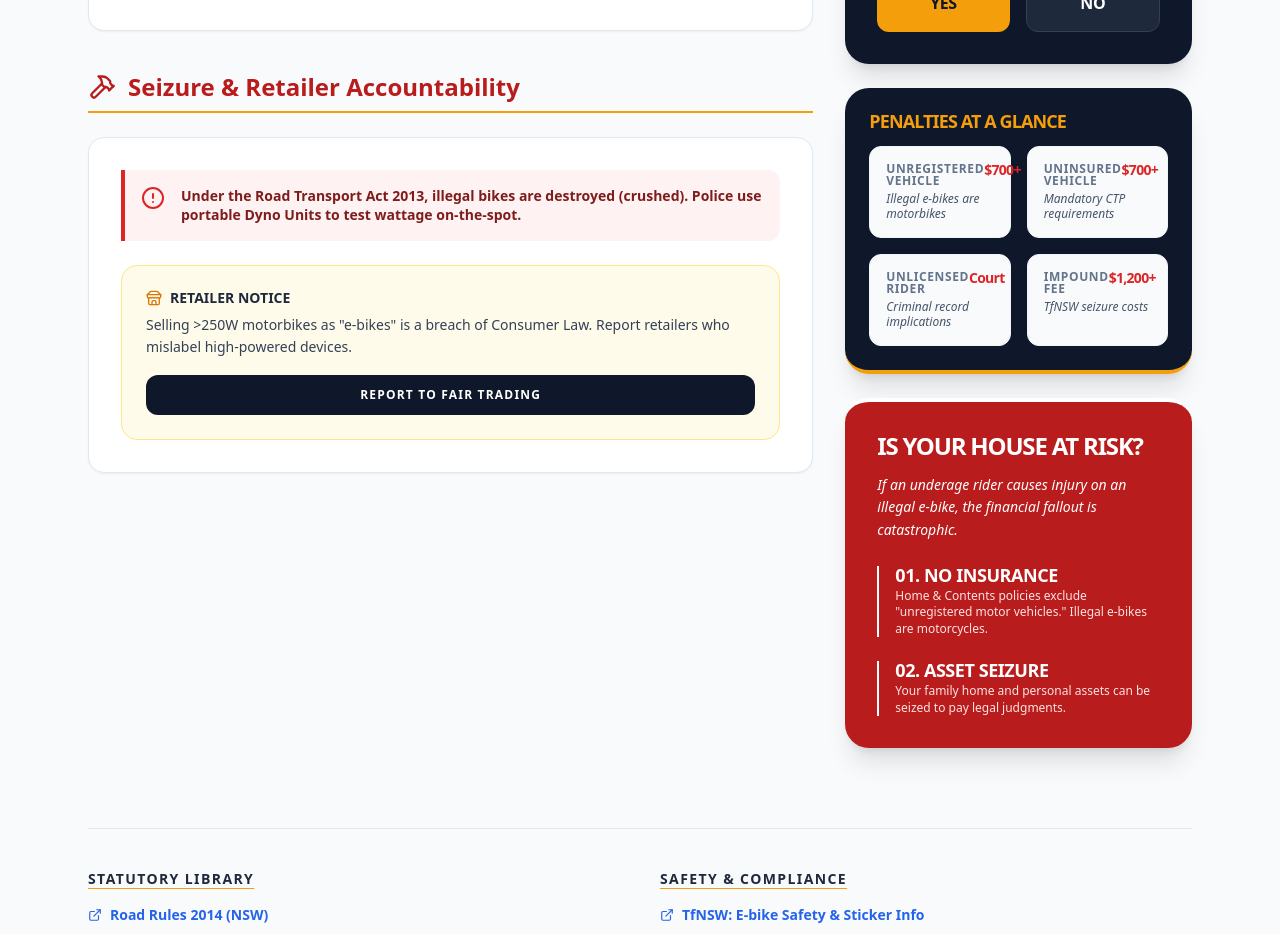
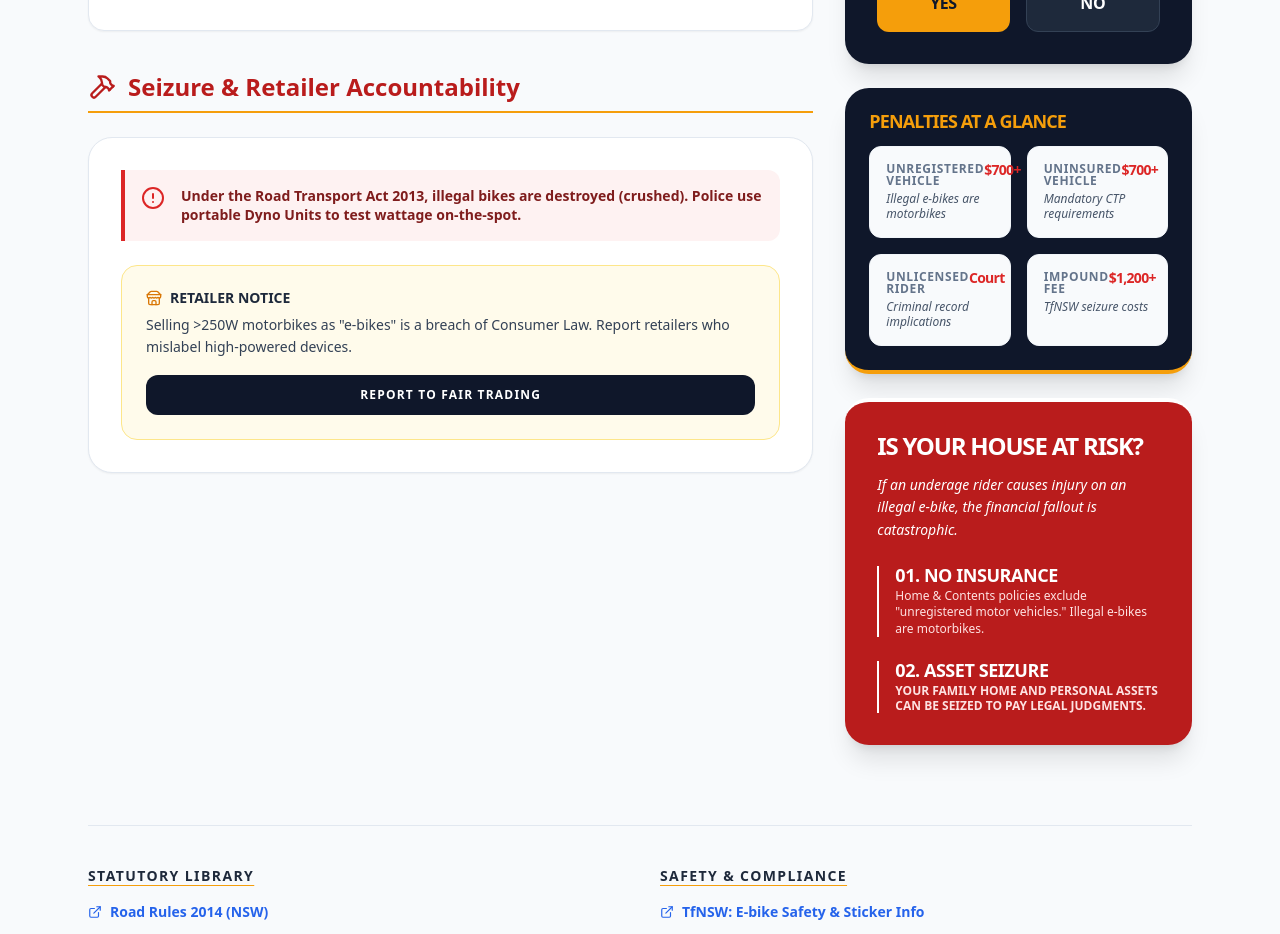
Before and after one commit to njhod1/ebike-regulation-portal, a React (Vite) app: page / in a window 1280 px wide. Shown: the part 780-1714 px from the top of the page. Built offline with nearby package versions, Linux system fonts and the light colour scheme.

Commit message:
Final page size olor fix

```diff
--- a/src/App.jsx
+++ b/src/App.jsx
@@ -243,7 +243,7 @@ const App = () => {
 
                 <section>
                   <SectionHeader title="Seizure & Retailer Accountability" icon={Hammer} color="text-red-700" />
-                  <div className="bg-white p-6 sm:p-8 rounded-2xl shadow-sm border border-slate-200">
+                  <div className="bg-white p-6 sm:p-8 rounded-3xl shadow-sm border border-slate-200">
                     <div className="flex items-start gap-4 p-4 bg-red-50 border-l-4 border-red-600 rounded-r-xl mb-6">
                       <AlertCircle className="text-red-600 shrink-0" />
                       <p className="text-sm text-red-900 font-bold leading-snug">
@@ -282,14 +282,14 @@ const App = () => {
 
                   <div className="space-y-6">
                     <div className="border-l-2 border-white pl-4">
-                      {/* NORMALIZED: Points 01 and 02 now have identical font treatment */}
+                      {/* NORMALIZED: Point 01 matches Point 02 exactly */}
                       <h4 className="font-bold text-white uppercase text-lg tracking-tight mb-1 leading-none">01. No Insurance</h4>
-                      <p className="text-xs text-red-100 leading-snug">Home & Contents policies exclude "unregistered motor vehicles." Illegal e-bikes are motorcycles.</p>
+                      <p className="text-xs text-red-100 leading-snug">Home & Contents policies exclude "unregistered motor vehicles." Illegal e-bikes are motorbikes.</p>
                     </div>
                     <div className="border-l-2 border-white pl-4">
-                      {/* NORMALIZED: Points 01 and 02 now have identical font treatment */}
+                      {/* NORMALIZED: Point 02 matches Point 01 exactly */}
                       <h4 className="font-bold text-white uppercase text-lg tracking-tight mb-1 leading-none">02. ASSET SEIZURE</h4>
-                      <p className="text-xs text-red-100 leading-snug">Your family home and personal assets can be seized to pay legal judgments.</p>
+                      <p className="text-xs text-red-100 font-black uppercase leading-tight">Your family home and personal assets can be seized to pay legal judgments.</p>
                     </div>
                   </div>
                 </div>
@@ -319,13 +319,20 @@ const App = () => {
           </div>
         )}
 
-        {/* A4 Flyer View - Adjusted for single page print */}
+        {/* A4 Flyer View - Optimized for Single Page PDF Printing */}
         {activeTab === 'flyer' && (
           <div className="flex flex-col items-center py-6 sm:py-10 animate-in fade-in zoom-in-95">
+            <style dangerouslySetInnerHTML={{ __html: `
+              @media print {
+                body { background: white !important; margin: 0 !important; padding: 0 !important; }
+                .print-container { margin: 0 !important; padding: 0 !important; transform: none !important; box-shadow: none !important; border: none !important; width: 100% !important; height: auto !important; }
+                .print-hide { display: none !important; }
+              }
+            `}} />
             <div className="w-full max-w-full overflow-x-auto overflow-y-hidden pb-10 flex flex-col items-center cursor-grab active:cursor-grabbing">
-              {/* FIXED: Height adjusted to 287mm to ensure single-page print from browsers */}
-              <div className="bg-white shadow-2xl overflow-hidden print:shadow-none border-[6px] sm:border-[12px] border-slate-900 origin-top scale-[0.4] sm:scale-[0.55] md:scale-75 lg:scale-100 transition-transform mb-[-500px] sm:mb-[-400px] md:mb-[-150px] lg:mb-10"
-                   style={{ width: '210mm', height: '287mm', padding: '12mm' }}>
+              {/* HEIGHT ADJUSTED TO 285mm TO ENSURE BROWSER MARGINS DON'T TRIGGER SECOND PAGE */}
+              <div className="print-container bg-white shadow-2xl overflow-hidden print:shadow-none border-[6px] sm:border-[12px] border-slate-900 origin-top scale-[0.4] sm:scale-[0.55] md:scale-75 lg:scale-100 transition-transform mb-[-550px] sm:mb-[-450px] md:mb-[-150px] lg:mb-10"
+                   style={{ width: '210mm', height: '285mm', padding: '12mm', boxSizing: 'border-box', WebkitPrintColorAdjust: 'exact' }}>
 
                 <div className="bg-[#1A2A3A] text-white text-center py-6 -mx-10 -mt-10 mb-4">
                   <h1 className="text-5xl font-black tracking-tighter uppercase leading-none">URGENT: E-Bike Regulations</h1>
@@ -333,12 +340,12 @@ const App = () => {
                 </div>
 
                 <div className="bg-[#C0392B] text-white text-center font-bold py-2 mb-4 text-lg uppercase">
-                  CRACKDOWN ACTIVE: ILLEGAL BIKES SEIZED AND DESTROYED
+                  CRACKDOWN ACTIVE: NON-COMPLIANT BIKES ARE SUBJECT TO SEIZURE AND DESTRUCTION.
                 </div>
 
                 <div className="space-y-4 text-slate-800">
                   <section className="border-b-2 border-[#1A2A3A] pb-1">
-                    <h3 className="text-xl font-black text-[#1A2A3A] uppercase tracking-tighter leading-none">1. The Compliance Sticker Rule</h3>
+                    <h3 className="text-xl font-black text-[#1A2A3A] uppercase tracking-tighter leading-none pb-1">1. The Compliance Sticker Rule</h3>
                   </section>
                   <div className="grid grid-cols-1 gap-2 text-sm font-medium">
                     <p>• <strong>The 250W Cap:</strong> Motor power must not exceed 250W. The previous 500W allowance ended Dec 2025.</p>
@@ -347,12 +354,12 @@ const App = () => {
                   </div>
 
                   <section className="border-b-2 border-[#1A2A3A] pb-1 pt-2">
-                    <h3 className="text-xl font-black text-[#1A2A3A] uppercase tracking-tighter leading-none">2. Seizure {'&'} Retailer Accountability</h3>
+                    <h3 className="text-xl font-black text-[#1A2A3A] uppercase tracking-tighter leading-none pb-1">2. Seizure {'&'} Retailer Accountability</h3>
                   </section>
                   <div className="grid grid-cols-1 gap-2 text-sm font-medium leading-tight">
                     <p>• <strong>No Sticker = Seizure:</strong> Bikes lacking compliance stickers are presumed illegal.</p>
                     <p>• <strong>Retailer Warning:</strong> Selling high-power bikes as "legal" is a breach of Consumer Law.</p>
-                    <p>• <strong>Dyno Testing:</strong> Police use portable units to test motor wattage output roadside.</p>
+                    <p>• <strong>Dyno Testing:</strong> Police use portable units to test motor wattage output in real-time roadside.</p>
                   </div>
 
                   <div className="grid grid-cols-2 gap-4 pt-2">
@@ -399,7 +406,7 @@ const App = () => {
                 </div>
               </div>
             </div>
-            <p className="text-slate-400 text-xs italic mt-4 md:hidden text-center">Tip: Pinch to zoom or swipe the flyer to view full details.</p>
+            <p className="text-slate-400 text-xs italic mt-4 md:hidden text-center print-hide">Tip: Pinch to zoom or swipe the flyer to view full details.</p>
           </div>
         )}
       </main>
```
